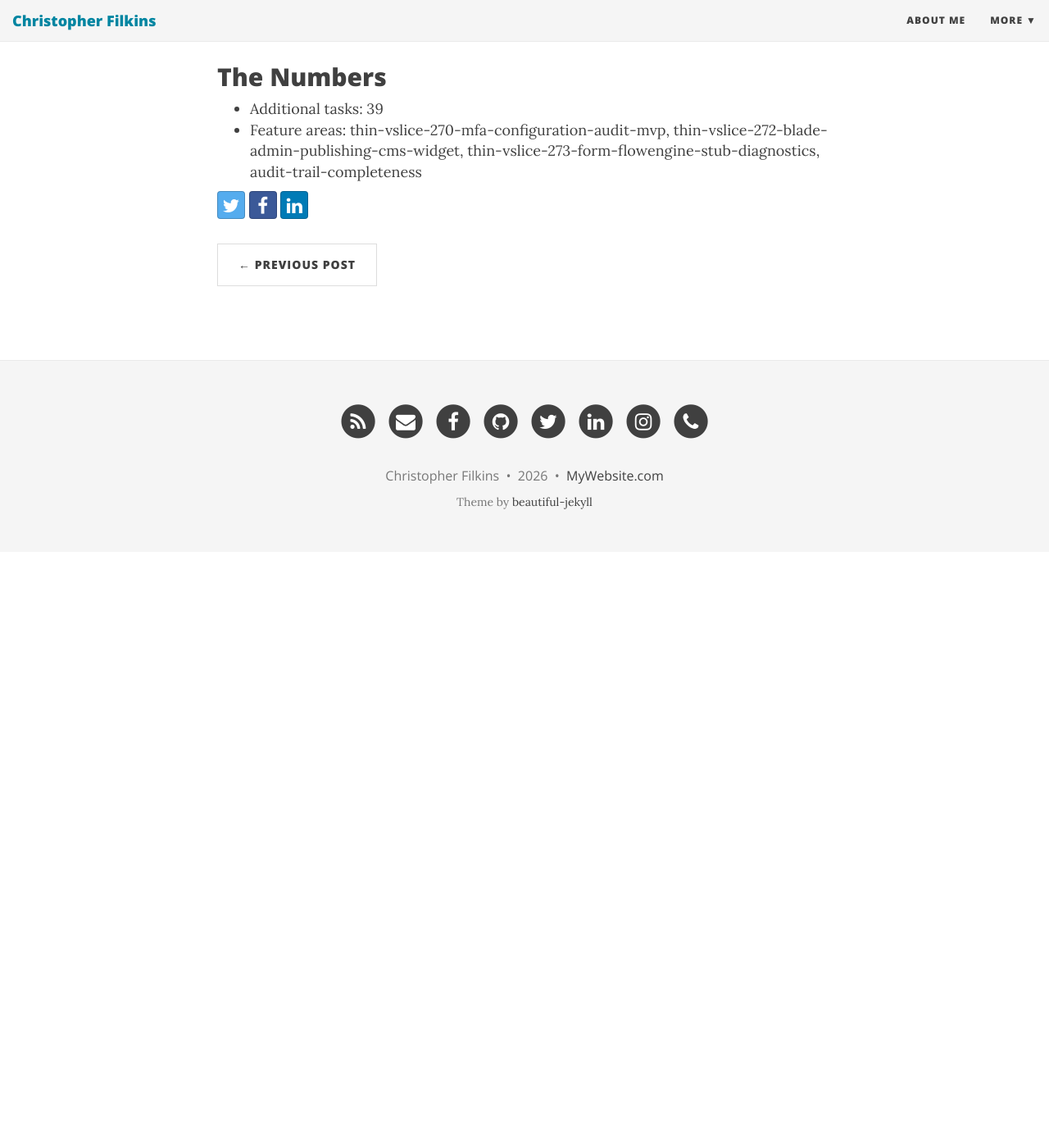
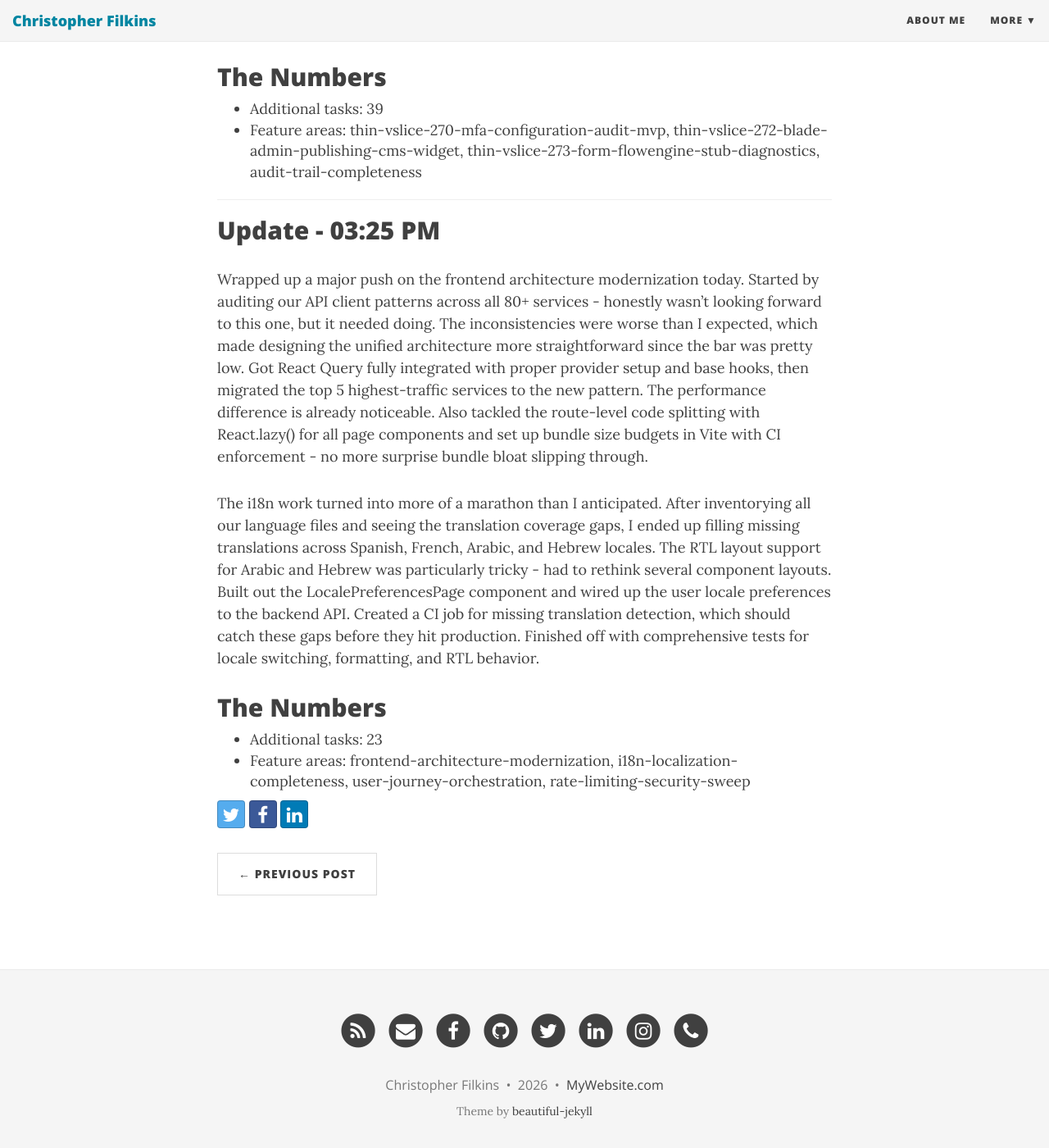
Before and after one commit to filchyboy/filchyboy.github.io, a Jekyll site: the page built from _posts/2026-03-23-todays-plan.md, in a window 1280 px wide and 1400 px high, scrolled down 3023 px. Shown: the whole window at 82% size. Built offline with Jekyll 4.4.1, drawn with Linux system fonts in a browser that asks for light colours; nearby versions of some CDN libraries; before the commit the page ends 3696 px from its top, so only the background shows below that.

Commit message:
Update build-in-public update: Daily Development Update

```diff
--- a/_posts/2026-03-23-todays-plan.md
+++ b/_posts/2026-03-23-todays-plan.md
@@ -56,8 +56,20 @@ The audit trail completeness work turned into quite the undertaking. Built out t
 ## The Numbers
 - Additional tasks: 39
 - Feature areas: thin-vslice-270-mfa-configuration-audit-mvp, thin-vslice-272-blade-admin-publishing-cms-widget, thin-vslice-273-form-flowengine-stub-diagnostics, audit-trail-completeness
+
+---
+
+## Update - 03:25 PM
+
+Wrapped up a major push on the frontend architecture modernization today. Started by auditing our API client patterns across all 80+ services - honestly wasn't looking forward to this one, but it needed doing. The inconsistencies were worse than I expected, which made designing the unified architecture more straightforward since the bar was pretty low. Got React Query fully integrated with proper provider setup and base hooks, then migrated the top 5 highest-traffic services to the new pattern. The performance difference is already noticeable. Also tackled the route-level code splitting with React.lazy() for all page components and set up bundle size budgets in Vite with CI enforcement - no more surprise bundle bloat slipping through.
+
+The i18n work turned into more of a marathon than I anticipated. After inventorying all our language files and seeing the translation coverage gaps, I ended up filling missing translations across Spanish, French, Arabic, and Hebrew locales. The RTL layout support for Arabic and Hebrew was particularly tricky - had to rethink several component layouts. Built out the LocalePreferencesPage component and wired up the user locale preferences to the backend API. Created a CI job for missing translation detection, which should catch these gaps before they hit production. Finished off with comprehensive tests for locale switching, formatting, and RTL behavior.
+
+## The Numbers
+- Additional tasks: 23
+- Feature areas: frontend-architecture-modernization, i18n-localization-completeness, user-journey-orchestration, rate-limiting-security-sweep
 <!-- Generated by dev-tracker publish_to_jekyll.py (AI mode) -->
 <!-- accomplished-date: 2026-03-23 -->
-<!-- unit-ids: tv270-contract-scope-baseline,tv272-contract-scope-baseline,tv273-contract-scope-baseline,at-03-auditable-action-trait,at-10-pii-redaction,tv270-backend-orchestration,tv270-data-determinism,tv272-backend-orchestration,tv272-data-determinism,tv273-backend-orchestration,tv273-data-determinism,at-01-coverage-audit,at-02-define-standard,tv270-api-contract-hardening,tv272-api-contract-hardening,tv273-api-contract-hardening,at-11-hmac-integrity,at-05-marketing-container,at-12-export-endpoint,at-13-retention-policy,tv270-frontend-integration,tv270-observability-instrumentation,tv272-frontend-integration,tv272-observability-instrumentation,tv273-frontend-integration,at-14-tests,tv273-observability-instrumentation,tv270-focused-tests-a11y,tv272-focused-tests-a11y,tv273-focused-tests-a11y,at-04-email-container,at-06-gamification-container,at-07-forecasting-container,at-08-finops-container,at-09-remaining-containers,at-15-quality-gates,tv270-quality-gates-handoff,tv272-quality-gates-handoff,tv273-quality-gates-handoff -->
+<!-- unit-ids: fa-01,fa-02,fa-03,fa-06,fa-04,fa-08,fa-07,fa-05,il-01,ujo-navigation,ujo-tests-a11y,il-02,il-11,il-08,il-03,il-04,il-05,il-06,il-07,rl-13,ujo-quality-handoff,il-12,il-10 -->
 
-<!-- unit-ids: at-01-coverage-audit,at-02-define-standard,at-03-auditable-action-trait,at-04-email-container,at-05-marketing-container,at-06-gamification-container,at-07-forecasting-container,at-08-finops-container,at-09-remaining-containers,at-10-pii-redaction,at-11-hmac-integrity,at-12-export-endpoint,at-13-retention-policy,at-14-tests,at-15-quality-gates,tv270-api-contract-hardening,tv270-backend-orchestration,tv270-contract-scope-baseline,tv270-data-determinism,tv270-focused-tests-a11y,tv270-frontend-integration,tv270-observability-instrumentation,tv270-quality-gates-handoff,tv272-api-contract-hardening,tv272-backend-orchestration,tv272-contract-scope-baseline,tv272-data-determinism,tv272-focused-tests-a11y,tv272-frontend-integration,tv272-observability-instrumentation,tv272-quality-gates-handoff,tv273-api-contract-hardening,tv273-backend-orchestration,tv273-contract-scope-baseline,tv273-data-determinism,tv273-focused-tests-a11y,tv273-frontend-integration,tv273-observability-instrumentation,tv273-quality-gates-handoff,ujo-admin-schema-editor,ujo-agent-discovery-interview,ujo-navigation,ujo-quality-handoff,ujo-tests-a11y -->
+<!-- unit-ids: at-01-coverage-audit,at-02-define-standard,at-03-auditable-action-trait,at-04-email-container,at-05-marketing-container,at-06-gamification-container,at-07-forecasting-container,at-08-finops-container,at-09-remaining-containers,at-10-pii-redaction,at-11-hmac-integrity,at-12-export-endpoint,at-13-retention-policy,at-14-tests,at-15-quality-gates,fa-01,fa-02,fa-03,fa-04,fa-05,fa-06,fa-07,fa-08,il-01,il-02,il-03,il-04,il-05,il-06,il-07,il-08,il-10,il-11,il-12,rl-13,tv270-api-contract-hardening,tv270-backend-orchestration,tv270-contract-scope-baseline,tv270-data-determinism,tv270-focused-tests-a11y,tv270-frontend-integration,tv270-observability-instrumentation,tv270-quality-gates-handoff,tv272-api-contract-hardening,tv272-backend-orchestration,tv272-contract-scope-baseline,tv272-data-determinism,tv272-focused-tests-a11y,tv272-frontend-integration,tv272-observability-instrumentation,tv272-quality-gates-handoff,tv273-api-contract-hardening,tv273-backend-orchestration,tv273-contract-scope-baseline,tv273-data-determinism,tv273-focused-tests-a11y,tv273-frontend-integration,tv273-observability-instrumentation,tv273-quality-gates-handoff,ujo-navigation,ujo-quality-handoff,ujo-tests-a11y -->
```
